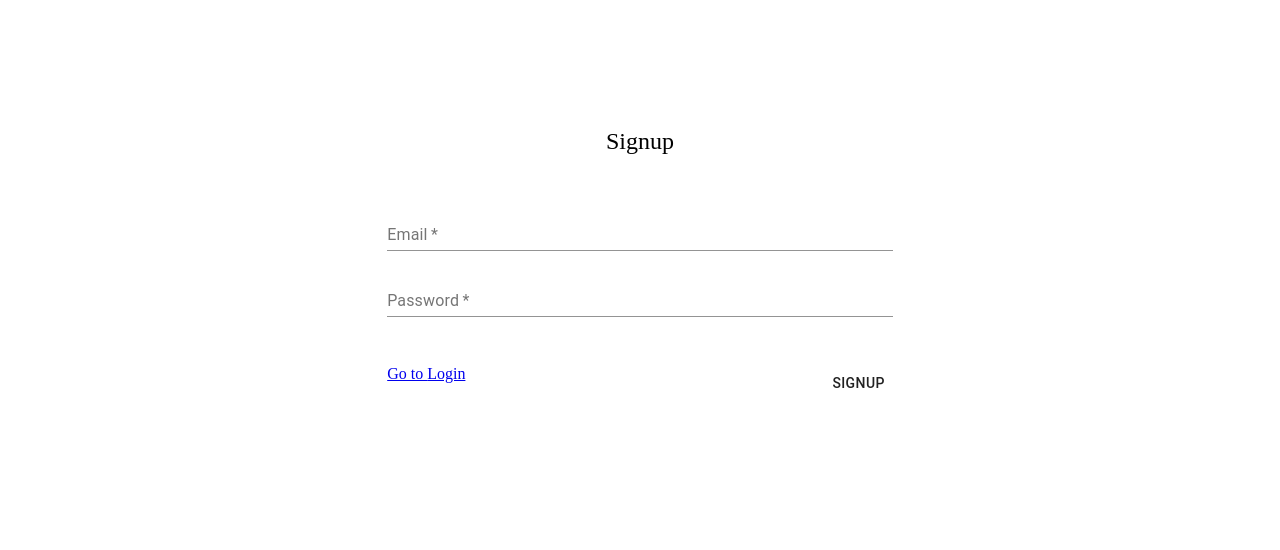
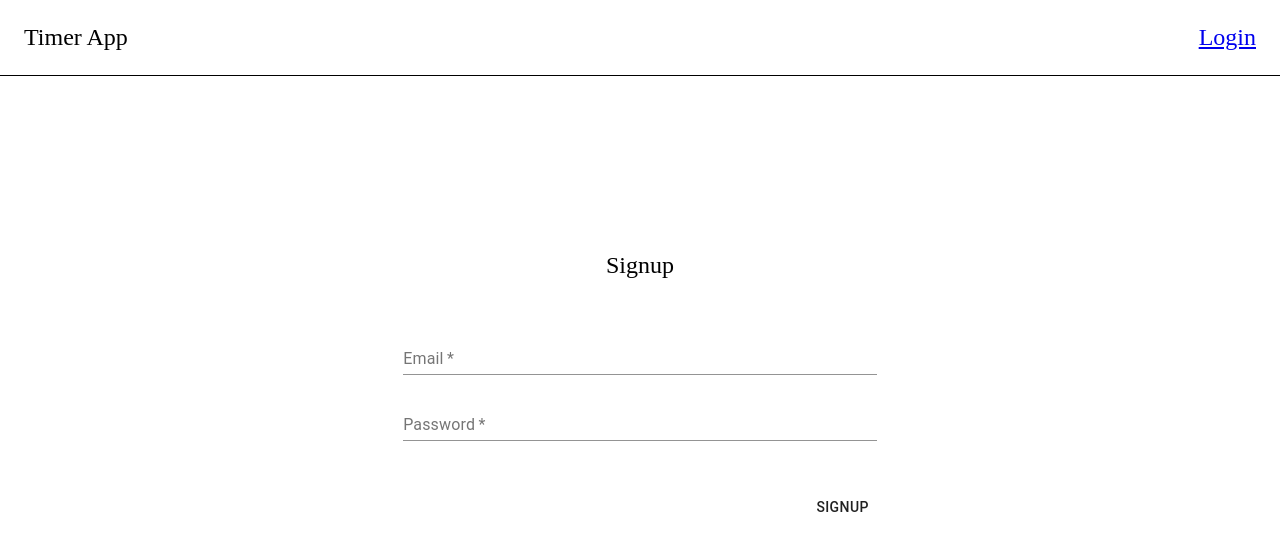
Before and after one commit to JNotelddim/timer-web, a React (Create React App) app: page /signup in a window 1280 px wide. Shown: the top 550 px of the page. Built offline with nearby package versions, Linux system fonts and the light colour scheme.

Commit message:
Add Todos, PageLayout, some cleanup

```diff
--- a/src/actions/user.ts
+++ b/src/actions/user.ts
@@ -63,7 +63,10 @@ export const signup = (email: string, password: string) => {
 export const logout = () => {
   return async (dispatch: Function) => {
     try {
-      await api.get("/logout");
+      const response = await api.get("/logout");
+      //TODO: fix logout -- it doens't seem to be working? ~ I'd expect the page to try and rerender after the state updates,
+      // and then for it to get kicked back to /login because the auth state was reset.. but no luck so far.
+      console.log(`Logout response: ${response}`);
       dispatch(handleLogout);
     } catch (err) {
       dispatch(handleError(err));
--- a/src/components/base/Route.tsx
+++ b/src/components/base/Route.tsx
@@ -3,19 +3,19 @@ import { Route, useHistory } from "react-router";
 import { useSelector } from "react-redux";
 import { getIsAuthenticated } from "src/selectors/user";
 
-type RouteParams = {
+type RouteProps = {
   path: string;
   exact?: boolean;
   isPrivate?: boolean;
   children: ReactNode;
 };
 
-const CustomRoute = (params: RouteParams) => {
-  const { isPrivate = false, children } = params;
+const CustomRoute = (props: RouteProps) => {
+  const { isPrivate = false, children, path } = props;
   const history = useHistory();
   const isAuthenticated = useSelector(getIsAuthenticated);
 
-  console.log(`Route ${params.path} -- isAuthenticated: ${isAuthenticated}`);
+  console.log(`Route ${path} -- isAuthenticated: ${isAuthenticated}`);
 
   if (isPrivate && !isAuthenticated) {
     //redirect to login
@@ -27,7 +27,7 @@ const CustomRoute = (params: RouteParams) => {
     history.push("/");
   }
 
-  return <Route {...params}> {children}</Route>;
+  return <Route {...props}> {children}</Route>;
 };
 
 export default CustomRoute;
--- /dev/null
+++ b/src/components/layouts/PageLayout.tsx
@@ -0,0 +1,19 @@
+import React, { ReactNode, Children } from "react";
+import { Box } from "@material-ui/core";
+import TopBar, { TopBarProps } from "./TopBar";
+
+type PageProps = {
+  children: ReactNode;
+  topBarProps?: TopBarProps;
+};
+
+const PageLayout = ({ children, topBarProps }: PageProps) => {
+  return (
+    <>
+      <TopBar {...topBarProps} />
+      <Box padding={6}>{children}</Box>
+    </>
+  );
+};
+
+export default PageLayout;
--- /dev/null
+++ b/src/components/layouts/TopBar.tsx
@@ -0,0 +1,26 @@
+import React, { ReactNode } from "react";
+import { Box } from "@material-ui/core";
+
+export type TopBarProps = {
+  title?: string;
+  button?: ReactNode;
+};
+
+const TopBar = ({ title, button }: TopBarProps) => {
+  return (
+    <Box
+      display="flex"
+      flex={1}
+      justifyContent="space-between"
+      padding={3}
+      borderBottom={1}
+      fontSize={24}
+      alignItems="center"
+    >
+      {title || "Timer App"}
+      {button}
+    </Box>
+  );
+};
+
+export default TopBar;
--- a/src/components/partials/AuthForm.tsx
+++ b/src/components/partials/AuthForm.tsx
@@ -13,10 +13,6 @@ const AuthForm = ({ type, formAction }: AuthFormProps) => {
   const [email, setEmail] = useState<string>("");
   const [password, setPassword] = useState<string>("");
   const error = useSelector(getError);
-  const otherPage = {
-    path: type === "Login" ? "/signup" : "/login",
-    title: type === "Login" ? "Signup" : "Login",
-  };
 
   return (
     <form>
@@ -59,13 +55,7 @@ const AuthForm = ({ type, formAction }: AuthFormProps) => {
           </Box>
         )}
 
-        <Box
-          margin={6}
-          display="flex"
-          width="100%"
-          justifyContent="space-between"
-        >
-          <Link to={otherPage.path}>Go to {otherPage.title}</Link>
+        <Box margin={6} display="flex" width="100%" justifyContent="flex-end">
           <Button
             title={type}
             onClick={(event) => formAction(event, email, password)}
--- a/src/components/views/Home.tsx
+++ b/src/components/views/Home.tsx
@@ -1,7 +1,22 @@
 import React from "react";
+import { Button } from "@material-ui/core";
+import { useDispatch } from "react-redux";
+
+import PageLayout from "src/components/layouts/PageLayout";
+import { logout } from "src/actions/user";
 
 function Home() {
-  return <div>Home!::</div>;
+  const dispatch = useDispatch();
+
+  const logoutBtn = (
+    <Button onClick={() => dispatch(logout())}> Log out </Button>
+  );
+
+  return (
+    <PageLayout topBarProps={{ button: logoutBtn }}>
+      <div>Home!::</div>
+    </PageLayout>
+  );
 }
 
 export default Home;
--- a/src/components/views/Login.tsx
+++ b/src/components/views/Login.tsx
@@ -1,13 +1,13 @@
 import React, { MouseEvent } from "react";
 import { useDispatch } from "react-redux";
-import { useHistory } from "react-router";
+import { Link } from "react-router-dom";
 
 import AuthForm from "src/components/partials/AuthForm";
+import PageLayout from "src/components/layouts/PageLayout";
 import { login } from "src/actions/user";
 
 const Login = () => {
   const dispatch = useDispatch();
-  // const history = useHistory();
 
   const handleLogin = async (
     event: MouseEvent,
@@ -15,12 +15,17 @@ const Login = () => {
     password: string
   ) => {
     await dispatch(login(email, password));
-    // history.push("/");
 
     return {}; // TODO: figure out what the return value is actually expected for and use it properly
   };
 
-  return <AuthForm type="Login" formAction={handleLogin} />;
+  const signupLink = <Link to="/signup">Signup</Link>;
+
+  return (
+    <PageLayout topBarProps={{ button: signupLink }}>
+      <AuthForm type="Login" formAction={handleLogin} />
+    </PageLayout>
+  );
 };
 
 export default Login;
--- a/src/components/views/Signup.tsx
+++ b/src/components/views/Signup.tsx
@@ -1,22 +1,27 @@
 import React, { MouseEvent } from "react";
-import { useHistory } from "react-router";
 import { useDispatch } from "react-redux";
+import { Link } from "react-router-dom";
 
 import AuthForm from "src/components/partials/AuthForm";
+import PageLayout from "src/components/layouts/PageLayout";
 import { signup } from "src/actions/user";
 
 const Signup = () => {
   const dispatch = useDispatch();
-  // const history = useHistory();
 
   const handleSignup = (event: MouseEvent, email: string, password: string) => {
     dispatch(signup(email, password));
-    // history.push("/");
 
     return {}; // TODO: figure out what the return value is actually expected for and use it properly
   };
 
-  return <AuthForm type="Signup" formAction={handleSignup} />;
+  const loginLink = <Link to="/login">Login</Link>;
+
+  return (
+    <PageLayout topBarProps={{ button: loginLink }}>
+      <AuthForm type="Signup" formAction={handleSignup} />
+    </PageLayout>
+  );
 };
 
 export default Signup;
--- /dev/null
+++ b/src/index.css
@@ -0,0 +1,4 @@
+body {
+  margin: 0;
+  padding: 0;
+}
--- a/src/index.tsx
+++ b/src/index.tsx
@@ -16,7 +16,11 @@ import Route from "src/components/base/Route";
 
 import userReducer from "src/reducers/user";
 
+import "./index.css";
+
 const store = createStore(userReducer, applyMiddleware(thunk));
+
+//TODO: understand why navigating w/ URL resets redux state (including auth state) and boots back to /login
 
 ReactDOM.render(
   <Provider store={store}>
```
